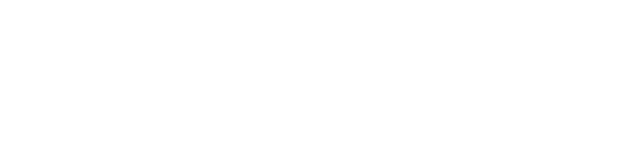
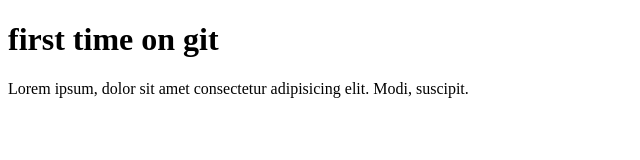
Before and after one commit to Gibson68/the_mango_project, a plain HTML site: page index.html in a window 1280 px wide. Shown: the whole page, without its empty margins (0-640 px from the left). Drawn offline with Linux system fonts and the light colour scheme.

Commit message:
i added some lorem ipsum to my boiler plate

```diff
--- a/index.html
+++ b/index.html
@@ -1,9 +1,11 @@
 <!DOCTYPE html>
 <html>
     <head>
-        <title></title>
+        <title>home</title>
     </head>
     <body>
-
+     <h1>first time on git</h1>
+     <p>Lorem ipsum, dolor sit amet consectetur
+         adipisicing elit. Modi, suscipit.</p>
     </body>
 </html>
```
